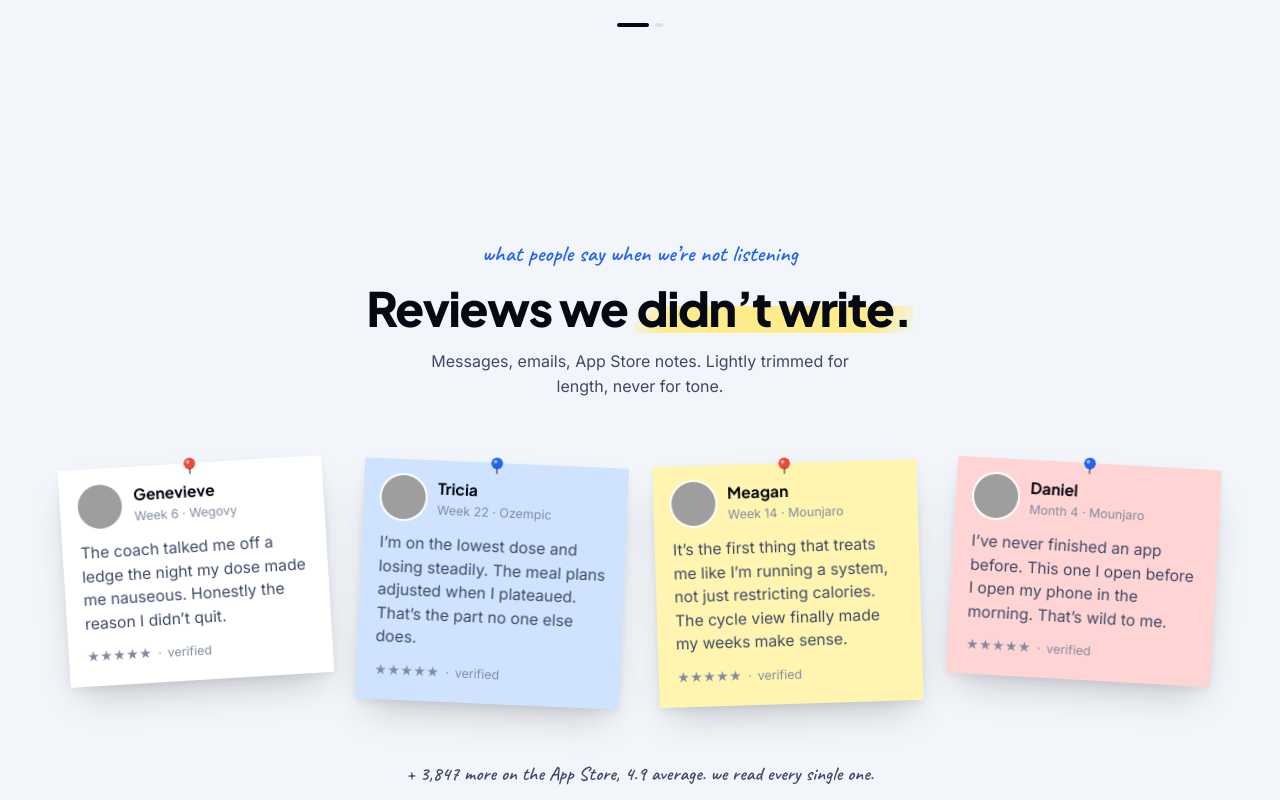
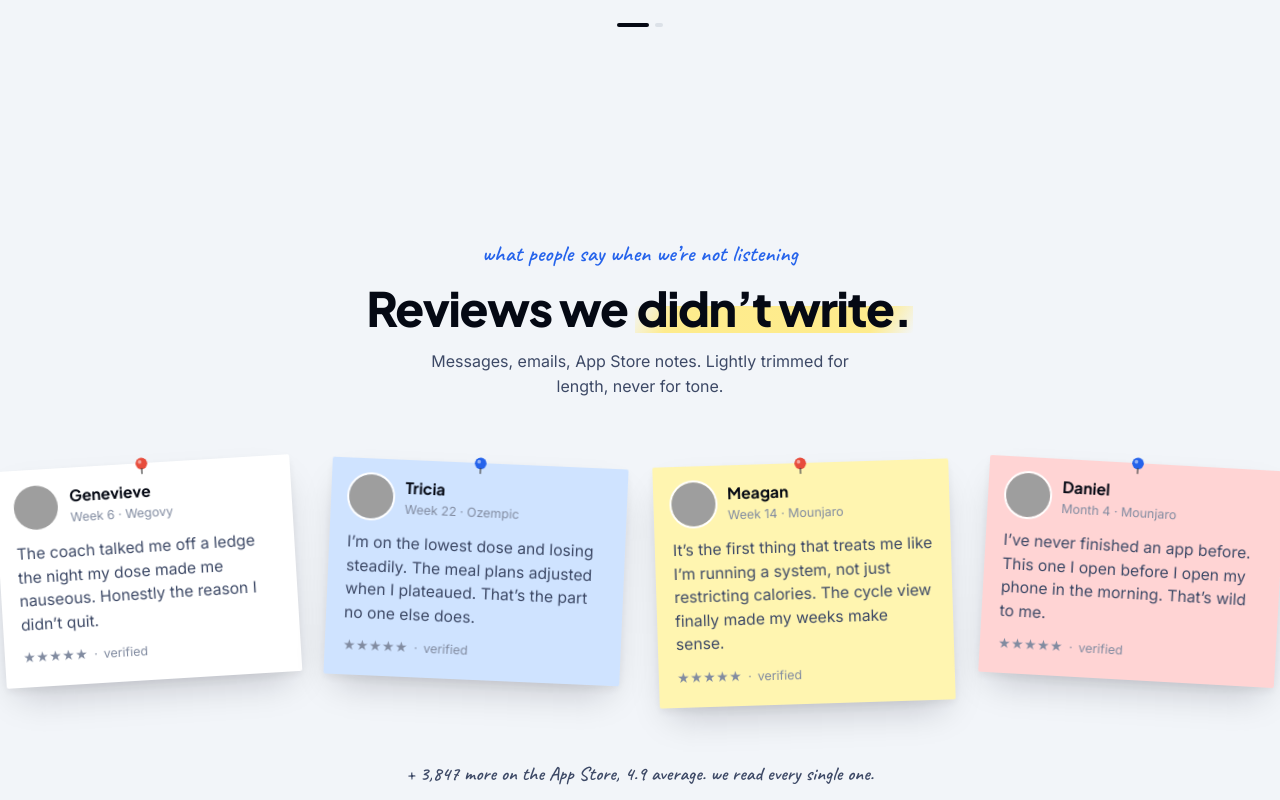
Before and after one commit to fahimtaphealth/weighteasy-site, a Next.js app: page / in a window 1280 px wide. Shown: the part 8520-9320 px from the top of the page. Built offline with nearby package versions, Linux system fonts and the light colour scheme; grey boxes are pictures that could not be loaded.

Commit message:
fix: testimonial cards show peek of next card, no side clipping on mobile

```diff
--- a/components/Testimonials.tsx
+++ b/components/Testimonials.tsx
@@ -62,7 +62,7 @@ function PushPin({ color = "#E74C3C" }: { color?: string }) {
 
 export default function Testimonials() {
   return (
-    <section id="wall" className="relative overflow-hidden bg-bg-2 py-[110px]">
+    <section id="wall" className="relative bg-bg-2 py-[110px]">
       <div className="container-x">
         <div className="mx-auto max-w-[640px] text-center">
           <span className="hand text-[1.4rem] text-accent">what people say when we&rsquo;re not listening</span>
@@ -73,11 +73,14 @@ export default function Testimonials() {
             Messages, emails, App Store notes. Lightly trimmed for length, never for tone.
           </p>
         </div>
+      </div>
 
-        {/* asymmetric pinboard — scrollable on mobile, single row on desktop */}
-        {/* Outer clip wrapper prevents horizontal bleed; inner div scrolls with visible vertical overflow via padding */}
-        <div className="relative mx-auto mt-16 max-w-[1280px] md:overflow-visible">
-          <div className="flex items-start gap-6 overflow-x-auto pb-14 pt-4 px-1 snap-x snap-mandatory scrollbar-hide md:flex-nowrap md:justify-center md:gap-8 md:overflow-visible md:pb-0 md:pt-0 md:px-0 md:snap-none" style={{ overscrollBehaviorX: "contain" }}>
+      {/* Scroll container — full-width so cards aren't clipped by container-x padding */}
+      <div
+        className="relative mx-auto mt-16 flex max-w-[1280px] items-start gap-5 overflow-x-auto pb-12 pt-4 pl-6 snap-x snap-mandatory scrollbar-hide md:flex-nowrap md:justify-center md:gap-8 md:overflow-visible md:pb-0 md:pt-0 md:pl-0 md:snap-none"
+        style={{ overscrollBehaviorX: "contain" }}
+      >
+        {/* Right padding spacer on mobile — ensures last card isn't flush against edge */}
         {quotes.map((q, i) => (
           <motion.div
             key={q.name}
@@ -88,7 +91,7 @@ export default function Testimonials() {
             whileHover={{ rotate: 0, y: -6, zIndex: 20 }}
             className="relative flex-shrink-0 snap-start md:flex-shrink"
             style={{
-                width: "calc(100vw - 80px)",
+              width: "75vw",
               maxWidth: 300,
               background: q.color,
               padding: "16px 18px 20px",
@@ -127,9 +130,11 @@ export default function Testimonials() {
             </div>
           </motion.div>
         ))}
-          </div>
+        {/* End spacer so last card can scroll fully into view */}
+        <div className="flex-shrink-0 w-6 md:hidden" aria-hidden />
       </div>
 
+      <div className="container-x">
         <p className="mt-14 text-center hand text-[1.2rem] text-muted">
           + 3,847 more on the App Store, 4.9 average. we read every single one.
         </p>
```
Lines whose indentation alone changed are shown as unchanged.
